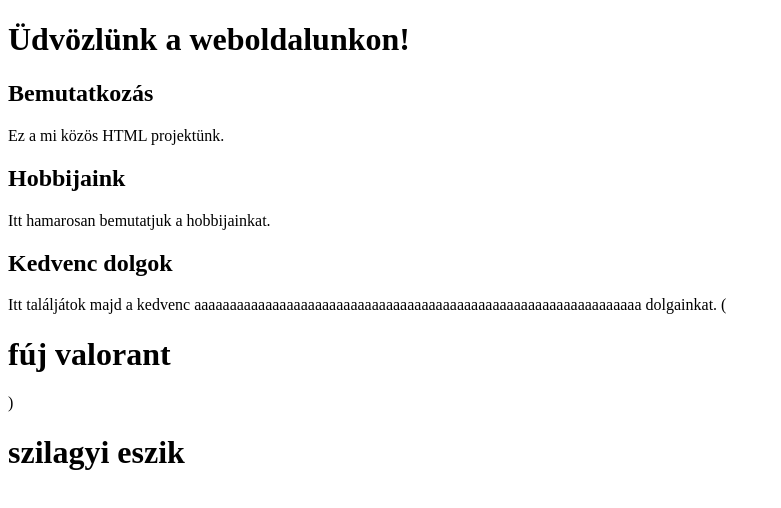
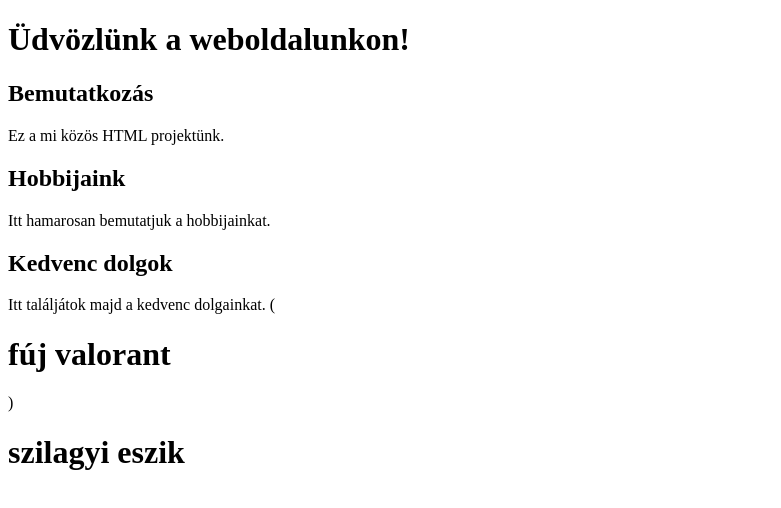
Before and after one commit to aronszilagyi5/Kerepes-team, a plain HTML site: page index.html in a window 1280 px wide. Shown: the whole page, without its empty margins (0-781 px from the left). Drawn offline with Linux system fonts and the light colour scheme.

Commit message:
Update index.html

```diff
--- a/index.html
+++ b/index.html
@@ -12,7 +12,7 @@
       <h2>Hobbijaink</h2>
     <p>Itt hamarosan bemutatjuk a hobbijainkat.</p>
       <h2>Kedvenc dolgok</h2>
-<p>Itt találjátok majd a kedvenc                  aaaaaaaaaaaaaaaaaaaaaaaaaaaaaaaaaaaaaaaaaaaaaaaaaaaaaaaaaaaaaaa     dolgainkat. (<h1>fúj valorant</h1>)</p>
+    <p>Itt találjátok majd a kedvenc dolgainkat. (<h1>fúj valorant</h1>)</p>
     <div class="container">
       <div class="col-12">
         <h1>szilagyi eszik</h1>
```
Lines whose indentation alone changed are shown as unchanged.
